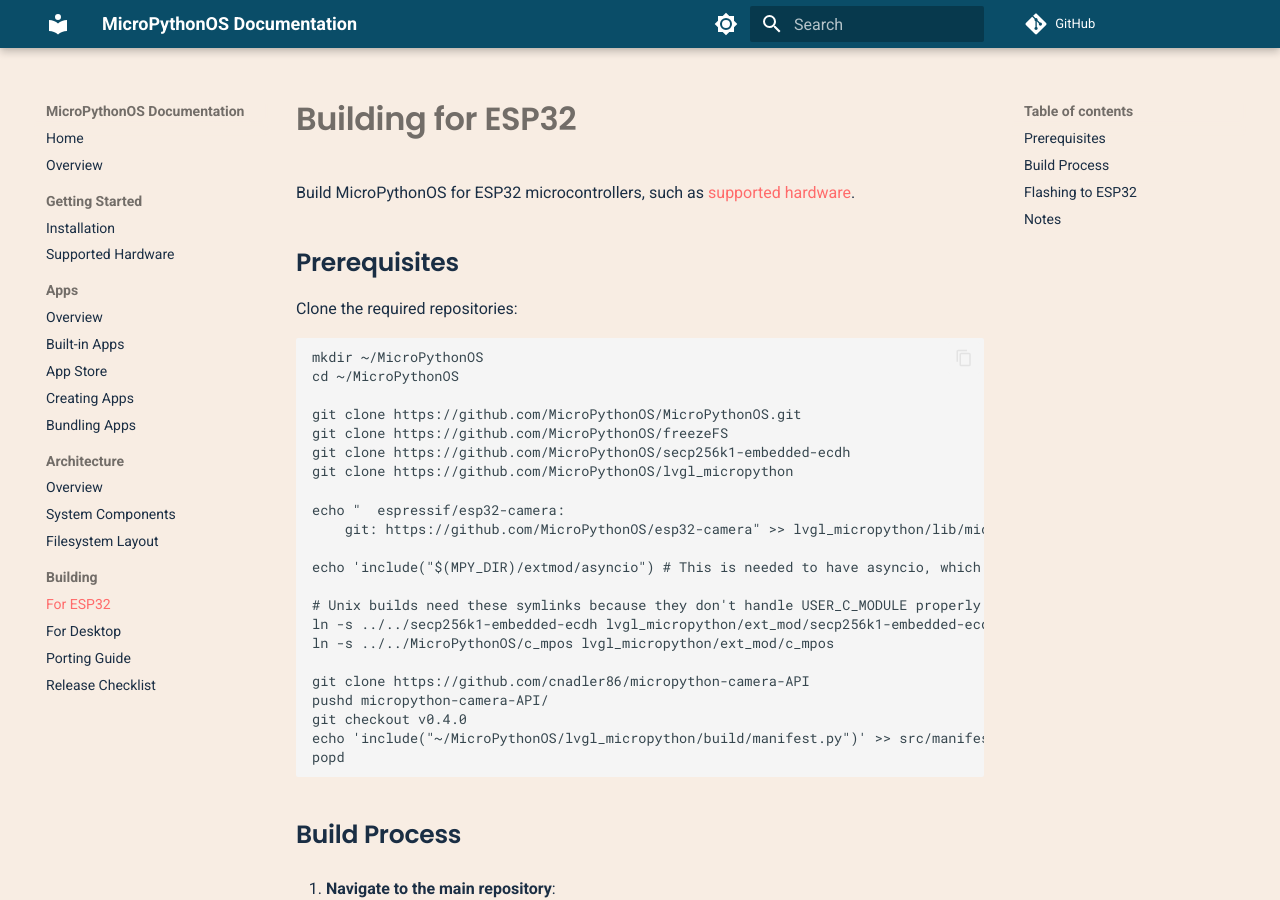
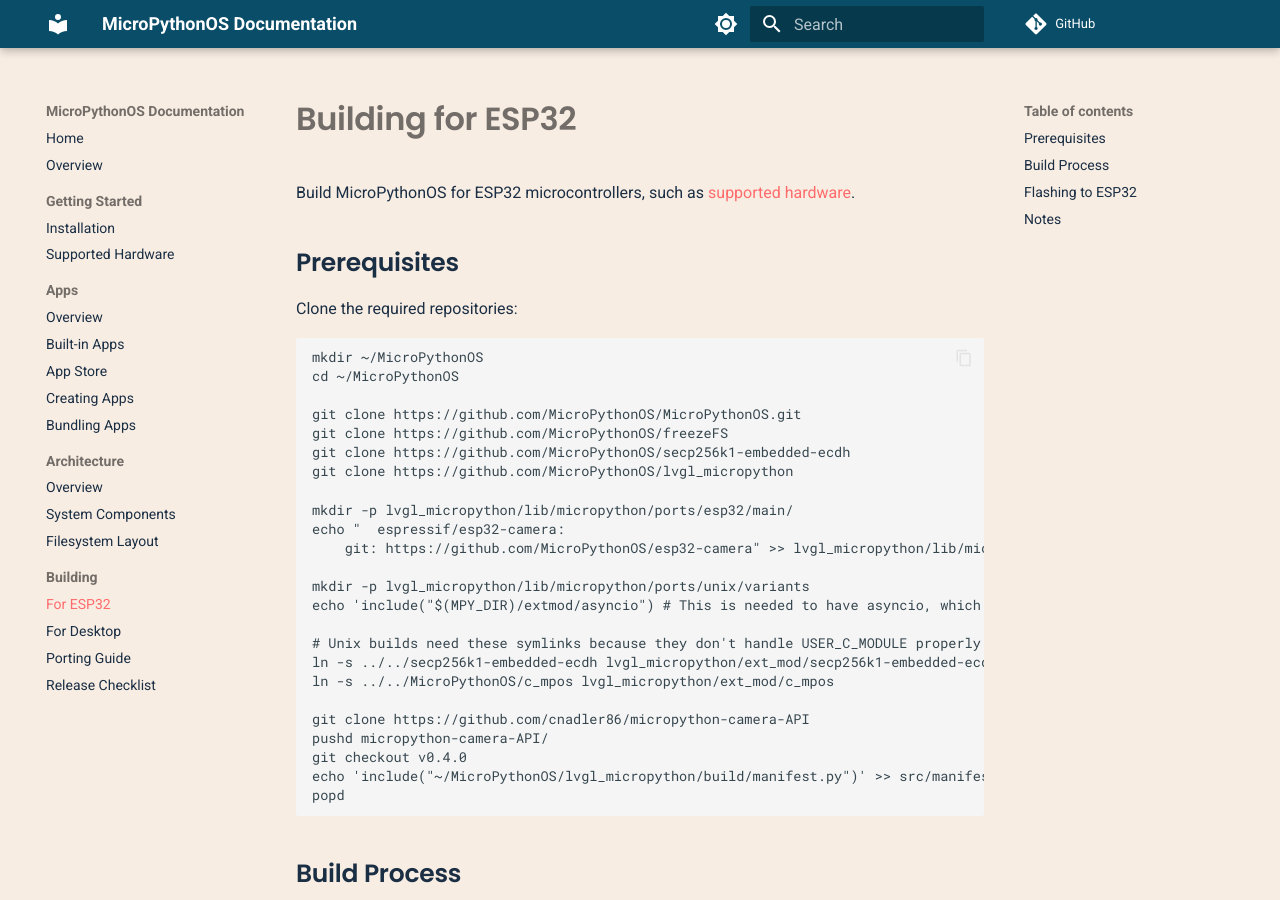
Before and after one commit to MicroPythonOS/docs, an MkDocs documentation site: the page built from docs/building/esp32.md, in a window 1280 px wide and 900 px high. Built offline with MkDocs 1.6.1 and Material for MkDocs 9.7.7, drawn with Linux system fonts in a browser that asks for light colours; comment, search, counter and statistics services are not loaded.

```diff
--- a/docs/building/esp32.md
+++ b/docs/building/esp32.md
@@ -15,9 +15,11 @@ git clone https://github.com/MicroPythonOS/freezeFS
 git clone https://github.com/MicroPythonOS/secp256k1-embedded-ecdh
 git clone https://github.com/MicroPythonOS/lvgl_micropython
 
+mkdir -p lvgl_micropython/lib/micropython/ports/esp32/main/
 echo "  espressif/esp32-camera:
     git: https://github.com/MicroPythonOS/esp32-camera" >> lvgl_micropython/lib/micropython/ports/esp32/main/idf_component.yml
 
+mkdir -p lvgl_micropython/lib/micropython/ports/unix/variants
 echo 'include("$(MPY_DIR)/extmod/asyncio") # This is needed to have asyncio, which is used by aiohttp, which has used by websockets' >> lvgl_micropython/lib/micropython/ports/unix/variants/manifest.py
 
 # Unix builds need these symlinks because they don't handle USER_C_MODULE properly:
```
Also changed, not shown: docs/building/desktop.md (+3 -1 lines).
